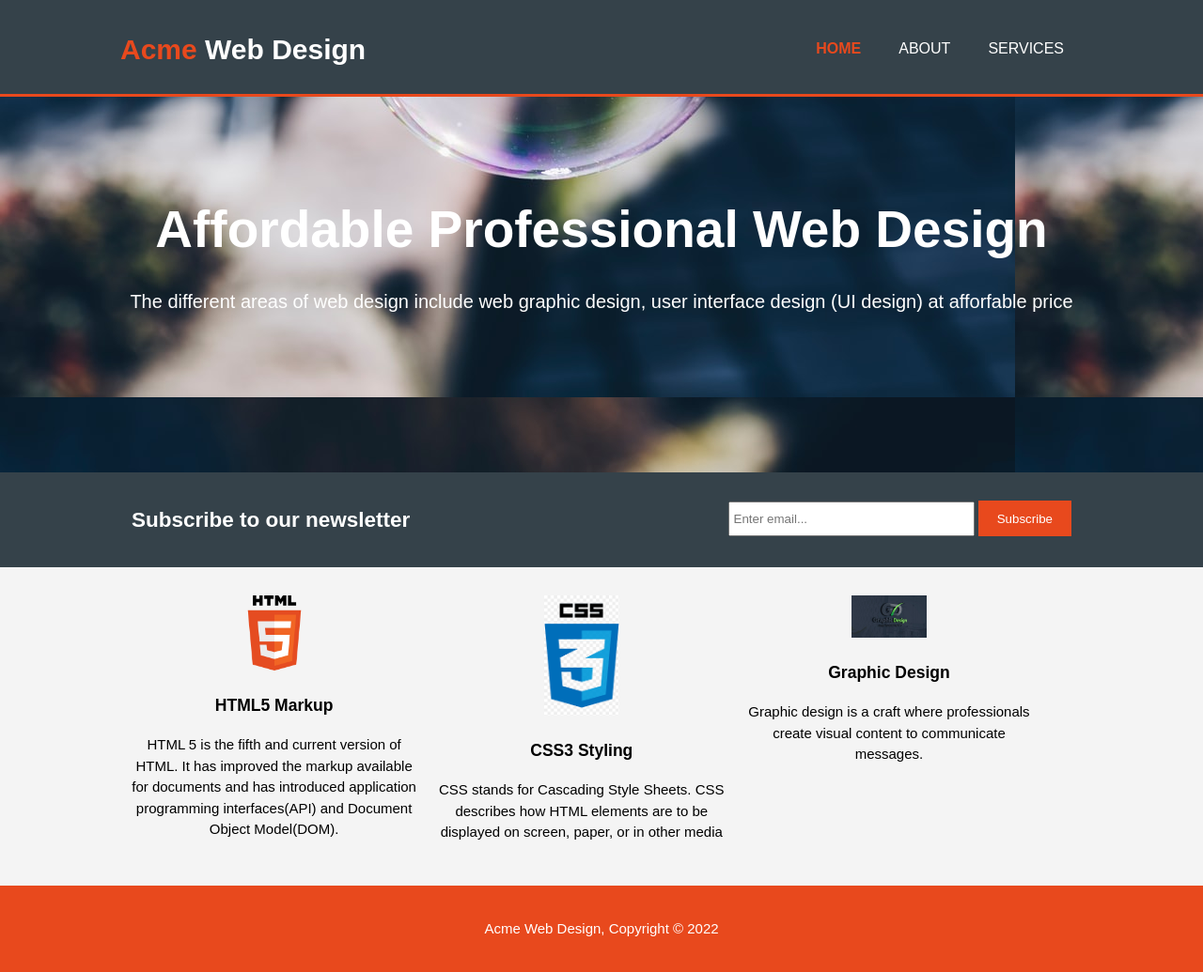
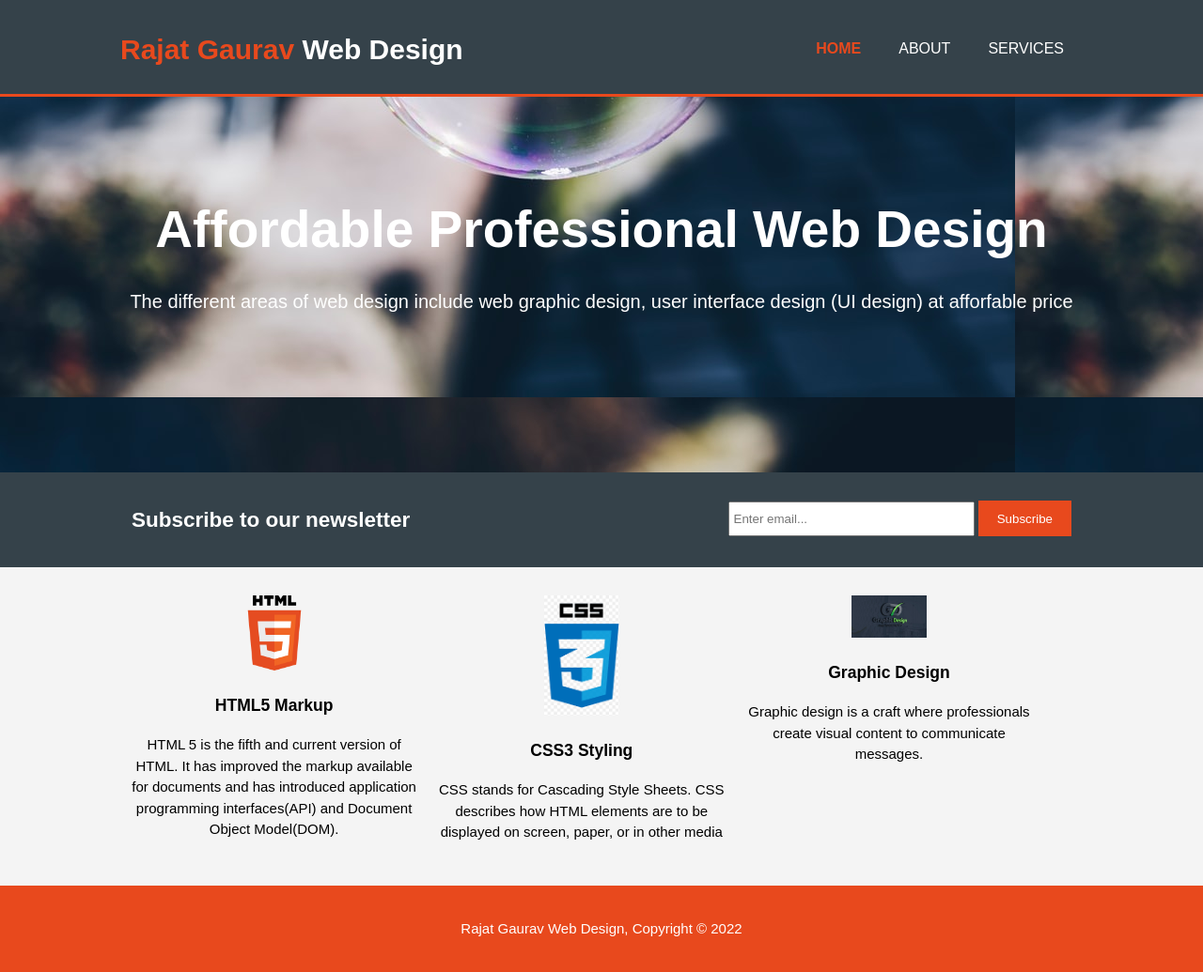
Before and after one commit to rajatgaurav/Responsive-Layout, a plain HTML site: page index.html in a window 1280 px wide. Shown: the whole page at 94% size. Drawn offline with Linux system fonts and the light colour scheme.

Commit message:
Update index.html

```diff
--- a/index.html
+++ b/index.html
@@ -6,15 +6,15 @@
         <meta name="viewport" content="width=device-width, initial-scale=1.0">
         <meta name="description" content="Affordable and professional web design">
         <meta name="keywords" content="web design, afforfable web design, professional web design">
-        <meta name="author" content="Shivansh Tiwari">
-        <title>Acme Web design | Welcome</title>
+        <meta name="author" content="Rajat Gaurav">
+        <title>Rajat Gaurav Web design | Welcome</title>
         <link rel="stylesheet" href="./styles.css">
     </head>
     <body>
         <header>
             <div class="container">
                 <div id="branding">
-                    <h1><span class="highlight">Acme</span> Web Design</h1>
+                    <h1><span class="highlight">Rajat Gaurav</span> Web Design</h1>
                 </div>
                 <nav>
                     <ul>
@@ -61,7 +61,7 @@
             </div>
         </section>
         <footer>
-            <p>Acme Web Design, Copyright &copy; 2022</p>
+            <p>Rajat Gaurav Web Design, Copyright &copy; 2022</p>
         </footer>
     </body>
 </html>
```
